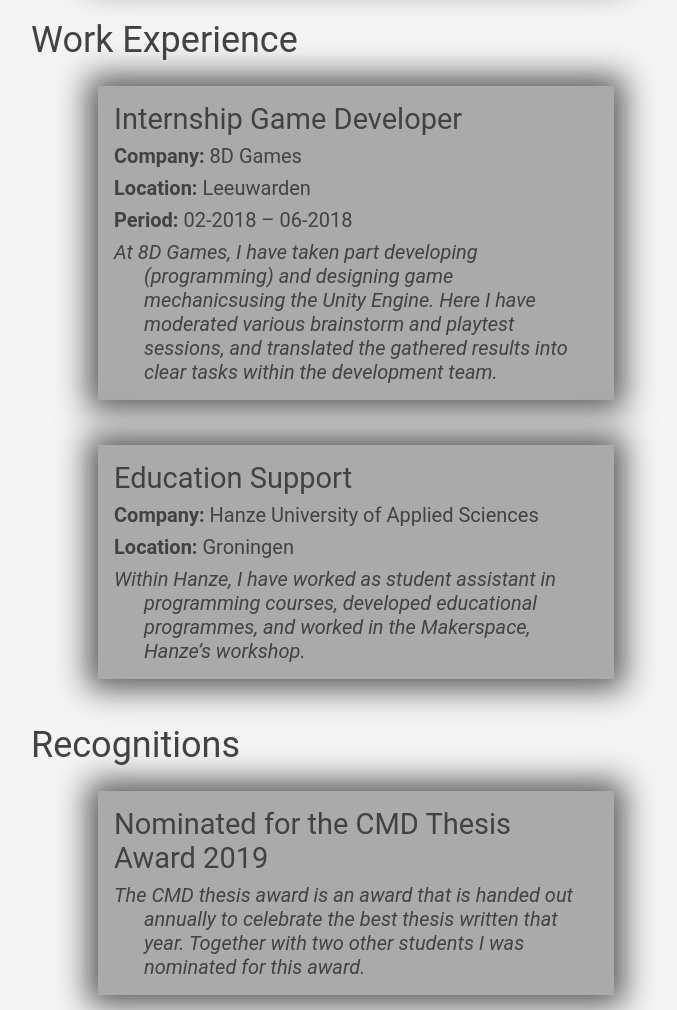
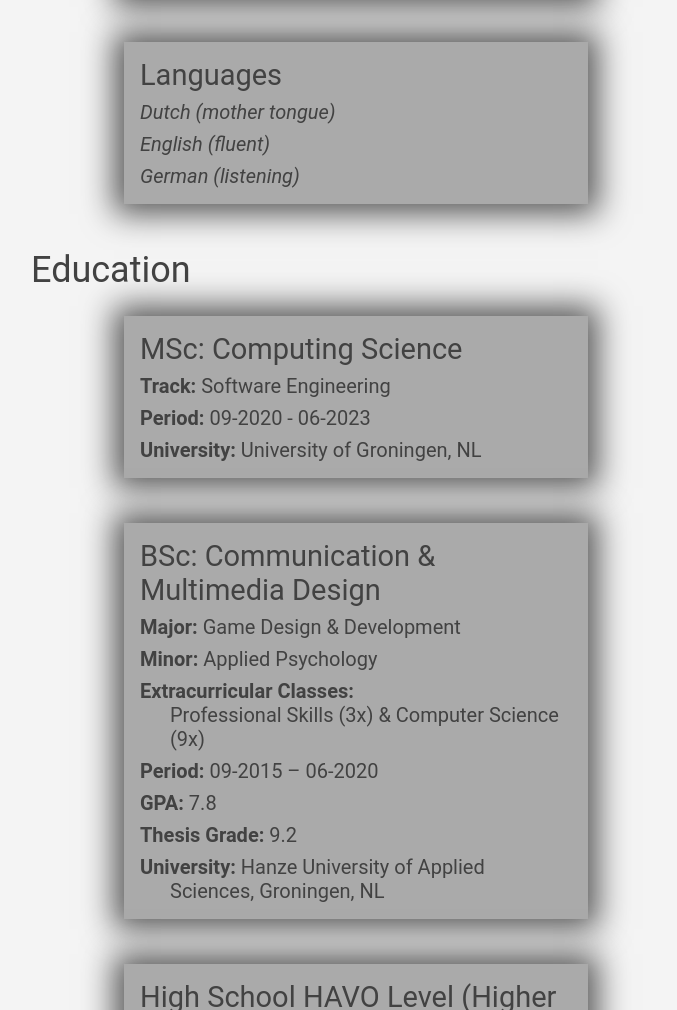
Before and after one commit to willem88836/portfolio-website, a plain HTML site: page src/html/me-resume.html in a window 1280 px wide. Shown: the part 1790-2800 px from the top of the page, without its empty margins (284-961 px from the left). Drawn offline with Linux system fonts and the light colour scheme.

Commit message:
Patched up resume and home

```diff
--- a/src/css/style.css
+++ b/src/css/style.css
@@ -124,43 +124,35 @@
         font-size:16px;
     }
 
-    #home > footer {
-        position:absolute;
-        bottom:0;
-        margin-bottom: 0;
-    }
 
 
-
-
-
-    /* SPECIFIC STUFF */
-    .panel-navigation {
+    /* GENERIC STUFF */
+    .panel {
         background: var(--color-E);
         margin: 25px 10px 45px 10px;
         box-shadow: 0 0 30px 10px var(--color-D);
     }
 
-    .panel-navigation img {
+    .panel p,
+    .panel h1,
+    .panel h2 {
+        color: var(--color-C);
+    }
+
+
+
+    /* MENU SPECIFIC STUFF */
+    .menu-panel img {
         width: 100%;
     }
 
-    .panel-navigation h1,
-    .panel-navigation h2 {
-        color:  var(--color-C);
-    }
-
-    .panel-navigation p {
-        color: var(--color-C);
-    }
-
-    .panel-navigation > .subtitle {
+    .menu-panel > .subtitle {
         text-align: center;
         background: var(--color-F);
         margin-top: -4px;
     }
 
-    .panel-navigation > .subtitle > h1 {
+    .menu-panel > .subtitle > h1 {
         color:  var(--color-C);
         white-space: nowrap;
         margin: 0;
@@ -168,6 +160,8 @@
     }
 
 
+
+    /* RESUME STUFF */
     .cv-panel > h1 {
         color:  var(--color-C);
         max-width: 650px;
@@ -273,7 +267,7 @@
 
 @media(min-width:700px) {
 
-    .panel-navigation {
+    .panel {
         width: 650px;
         margin: 25px auto 45px auto;
     }
@@ -286,7 +280,6 @@
 }
 
 @media(min-width: 1250px) {
-
     #index {
         display:flex;
         flex-wrap:wrap;
@@ -301,14 +294,48 @@
         padding: 0 50px 0 50px;
     }
 
-    .panel-navigation {
+    .menu-panel {
         width:500px;
     }
+
+
+
+
+    /* RESUME STUFF */
+    .cv-panels {
+        width: 80vw;
+        margin: auto;
+
+        display: flex;
+        flex-flow: column wrap;
+    }
+
+    .cv-panels > :nth-child(2n + 1) {
+        order: 1;
+    }
+
+    .cv-panels > :nth-child(2n + 2) {
+        order: 2;
+    }
+
+    .cv-panels > :nth-child(-n + 2) {
+        page-break-before:always;
+        break-before: always;
+    }
+
+    .cv-panel > .panel {
+        width: 35vw;
+    }
+
+
+    /* PROBLEM SOLVER STUFF */
+
 }
 
 @media(min-width:1815px) {
-    /* #indexfooter {
-        bottom: 0;
-        position: fixed;
-    } */
+    #home > footer {
+        position:absolute;
+        bottom:0;
+        margin-bottom: 0;
+    }
 }
--- a/src/html/me-resume.html
+++ b/src/html/me-resume.html
@@ -41,10 +41,11 @@
         </div>
       </div>
 
+      <div class="cv-panels">
         <!-- Personal Info -->
         <div class="cv-panel">
           <h1>Personal Info</h1>
-        <div class="panel-navigation cv-segment">
+          <div class="panel cv-segment">
             <p><b>Date of Birth:</b> 02-02-1998</p>
             <p><b>E-mail:</b> me@wmeijer.com</p>
             <p><b>Phone:</b> +31657986939</p>
@@ -54,13 +55,13 @@
         <!-- EDUCATION -->
         <div class="cv-panel">
           <h1>Education</h1>
-        <div class="panel-navigation cv-segment">
+          <div class="panel cv-segment">
             <h2>MSc: Computing Science</h2>
             <p><b>Track:</b> Software Engineering</p>
             <p><b>Period:</b> 09-2020 - 06-2023</p>
             <p><b>University:</b> University of Groningen, NL</p>
           </div>
-        <div class="panel-navigation cv-segment">
+          <div class="panel cv-segment">
             <h2>BSc: Communication & Multimedia Design</h2>
             <p><b>Major:</b> Game Design & Development</p>
             <p><b>Minor:</b> Applied Psychology</p>
@@ -70,7 +71,7 @@
             <p><b>Thesis Grade:</b> 9.2</p>
             <p><b>University:</b> Hanze University of Applied Sciences, Groningen, NL</p>
           </div>
-        <div class="panel-navigation cv-segment">
+          <div class="panel cv-segment">
             <h2>High School HAVO Level (Higher Secondary Education)</h2>
             <p><b>Subjects:</b> Computer Science, Dutch, English, Economics, Geography, History, Mathematics, Social Studies.</p>
             <p><b>School:</b> Ubbo Emmius, Winschoten, NL & Ubbo Emmius, Stadskanaal, NL</p>
@@ -80,14 +81,14 @@
         <!-- WORK EXPERIENCE -->
         <div class="cv-panel">
           <h1>Work Experience</h1>
-        <div class="panel-navigation cv-segment">
+          <div class="panel cv-segment">
             <h2>Internship Game Developer</h2>
             <p><b>Company:</b> 8D Games</p>
             <p><b>Location:</b> Leeuwarden</p>
             <p><b>Period:</b> 02-2018 – 06-2018</p>
             <p class="description">At 8D Games, I have taken part developing (programming) and designing game mechanicsusing the Unity Engine. Here I have moderated various brainstorm and playtest sessions, and translated the gathered results into clear tasks within the development team.</p>
           </div>
-        <div class="panel-navigation cv-segment">
+          <div class="panel cv-segment">
             <h2>Education Support</h2>
             <p><b>Company:</b> Hanze University of Applied Sciences</p>
             <p><b>Location:</b> Groningen</p>
@@ -98,7 +99,7 @@
         <!-- RECOGNITIONS -->
         <div class="cv-panel">
           <h1>Recognitions</h1>
-        <div class="panel-navigation cv-segment">
+          <div class="panel cv-segment">
             <h2>Nominated for the CMD Thesis Award 2019</h2>
             <p class="description">The CMD thesis award is an award that is handed out annually to celebrate the best thesis written that year. Together with two other students I was nominated for this award.</p>
           </div>
@@ -107,19 +108,21 @@
         <!-- SKILLS -->
         <div class="cv-panel">
             <h1>Skills</h1>
-          <div class="panel-navigation cv-segment">
+            <div class="panel cv-segment">
               <h2>Programming</h2>
               <p class="description"><b>Languages:</b> C#, Python3, Haxe, SQL, Java (basics HTML & CSS)</p>
               <p class="description"><b>Environments:</b> Unity Engine, Android Studio, Visual Studio</p>
             </div>
-          <div class="panel-navigation cv-segment">
+            <div class="panel cv-segment">
               <h2>Languages</h2>
               <p class="description">Dutch (mother tongue)</p>
               <p class="description">English (fluent)</p>
               <p class="description">German (listening)</p>
             </div>
           </div>
+      </div>
       </main>
+
       <footer>
           <div>
               <p>Something Something All Rights Reserved (2020)</p>
```
Also changed, not shown: src/html/home.html (+3 -3 lines). Lines whose indentation alone changed are shown as unchanged.
